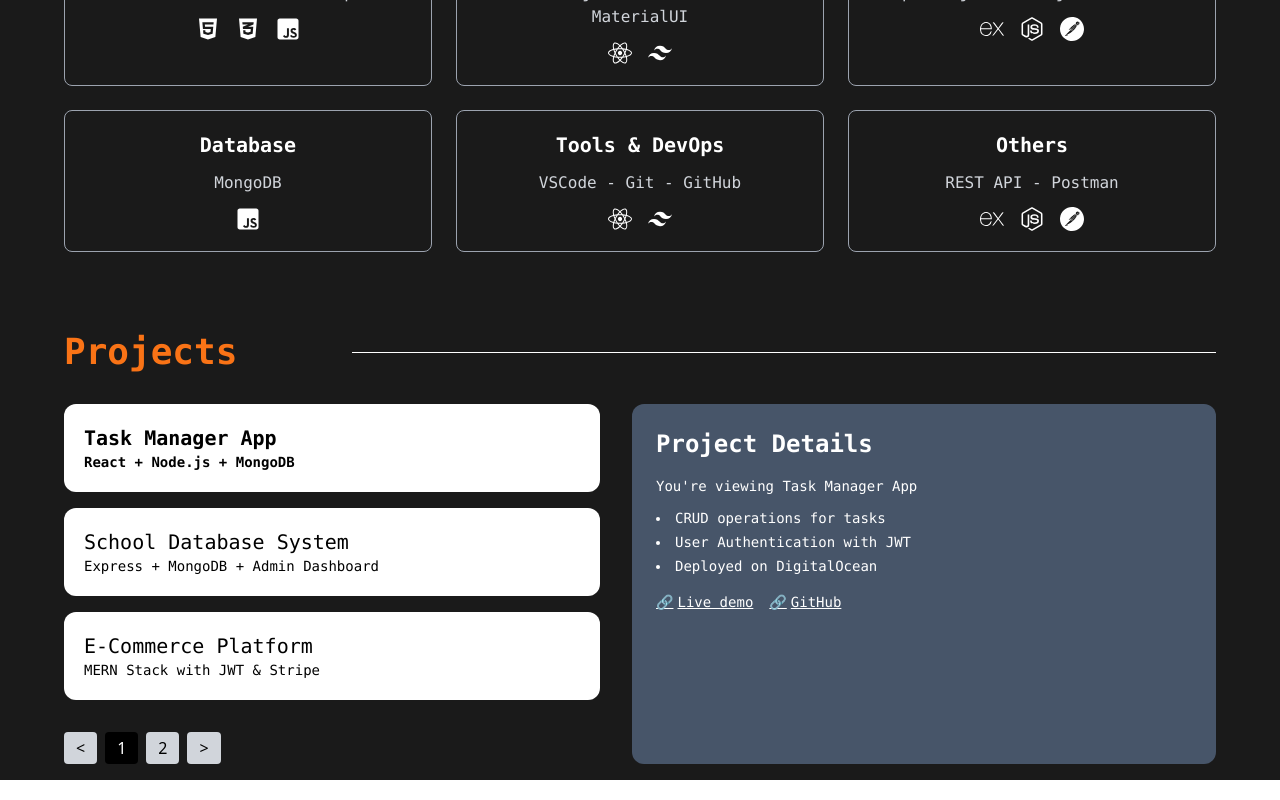
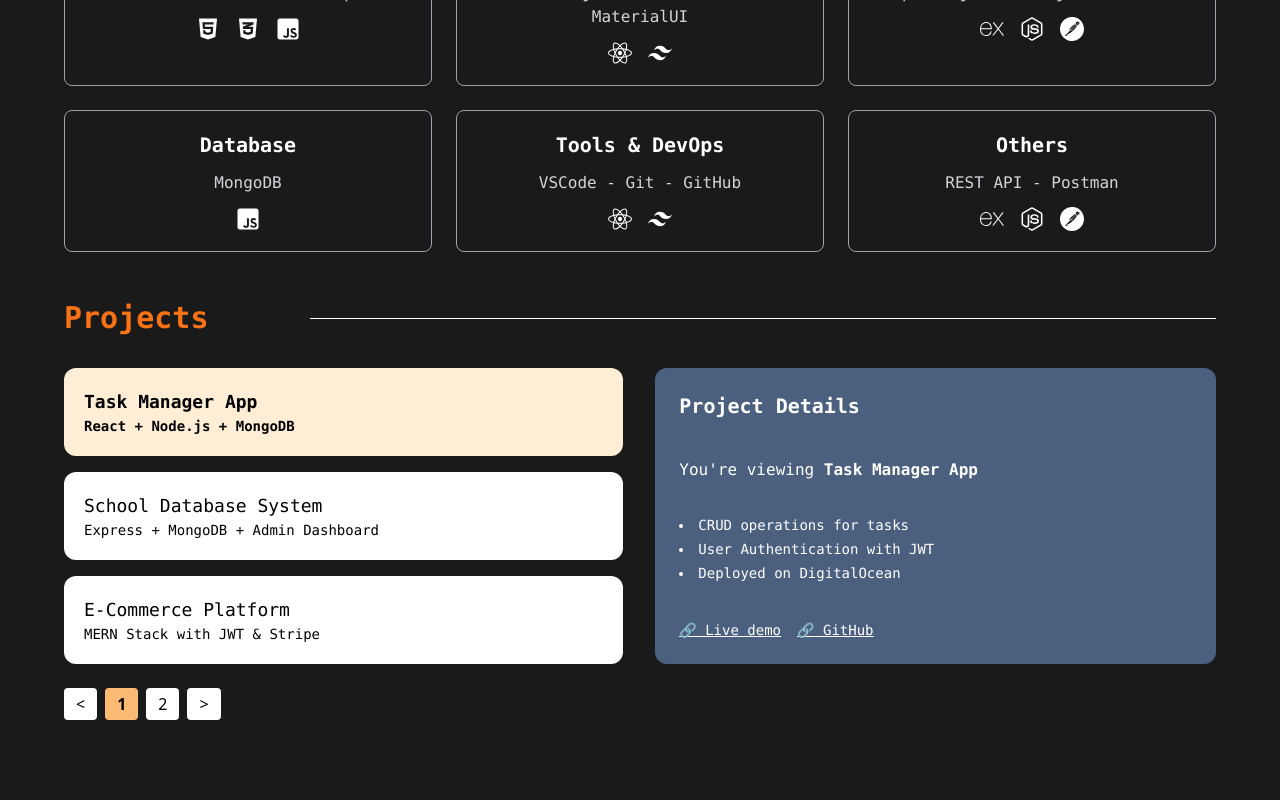
Before and after one commit to ThurainDev/my-portfolio, a React (Vite) app: page / in a window 1280 px wide. Shown: the part 890-1690 px from the top of the page. Built offline with nearby package versions, Linux system fonts and the light colour scheme.

Commit message:
project sections

```diff
--- a/src/components/Projects.jsx
+++ b/src/components/Projects.jsx
@@ -1,63 +1,74 @@
-import React, { useState } from 'react';
+import React, { useState } from "react";
 
 const projectPages = [
   [
     {
-      title: 'Task Manager App',
-      stack: 'React + Node.js + MongoDB',
+      title: "Task Manager App",
+      stack: "React + Node.js + MongoDB",
       details: [
-        'CRUD operations for tasks',
-        'User Authentication with JWT',
-        'Deployed on DigitalOcean',
+        "CRUD operations for tasks",
+        "User Authentication with JWT",
+        "Deployed on DigitalOcean",
       ],
-      demo: '#',
-      github: '#',
+      demo: "#",
+      github: "#",
     },
     {
-      title: 'School Database System',
-      stack: 'Express + MongoDB + Admin Dashboard',
+      title: "School Database System",
+      stack: "Express + MongoDB + Admin Dashboard",
       details: [
-        'Student records management',
-        'Role-based access control',
-        'Admin panel for insights',
+        "Manage student records with roles",
+        "Admin access with edit/delete rights",
+        "MongoDB Aggregation for reporting",
       ],
-      demo: '#',
-      github: '#',
+      demo: "#",
+      github: "#",
     },
     {
-      title: 'E-Commerce Platform',
-      stack: 'MERN Stack with JWT & Stripe',
+      title: "E-Commerce Platform",
+      stack: "MERN Stack with JWT & Stripe",
       details: [
-        'Product listing & cart system',
-        'Secure checkout with Stripe',
-        'JWT-based login',
+        "User Cart & Checkout",
+        "JWT session handling",
+        "Stripe integration for secure payment",
       ],
-      demo: '#',
-      github: '#',
+      demo: "#",
+      github: "#",
     },
   ],
   [
     {
-      title: 'Job Board System',
-      stack: 'React + Express + MongoDB',
+      title: "Job Board System",
+      stack: "React + Express + MongoDB",
       details: [
-        'Job posting & application',
-        'Admin moderation',
-        'Pagination & filtering',
+        "Post and apply for jobs",
+        "Admin dashboard for job control",
+        "Filter jobs by tags and location",
       ],
-      demo: '#',
-      github: '#',
+      demo: "#",
+      github: "#",
     },
     {
-      title: 'Social Media App',
-      stack: 'React + Firebase',
+      title: "Social Media App",
+      stack: "React + Firebase",
       details: [
-        'Real-time chat system',
-        'Follow & like features',
-        'Media uploads',
+        "Post updates, images, and likes",
+        "Live chat with WebSocket",
+        "Auth with Firebase Auth",
       ],
-      demo: '#',
-      github: '#',
+      demo: "#",
+      github: "#",
+    },
+    {
+      title: "Social Media App",
+      stack: "React + Firebase",
+      details: [
+        "Post updates, images, and likes",
+        "Live chat with WebSocket",
+        "Auth with Firebase Auth",
+      ],
+      demo: "#",
+      github: "#",
     },
   ],
 ];
@@ -70,40 +81,71 @@ const Projects = () => {
   const selected = projects[selectedIndex];
 
   return (
-    <section className="bg-theme-color text-white px-4 pt-8 pb-4">
+    <section className="px-4 pb-20 text-white bg-theme-color">
       <div className="max-w-6xl mx-auto">
-        {/* Title */}
-        <div className="flex items-center mb-8">
-          <h2 className="w-1/2 md:w-1/4 text-3xl md:text-4xl font-bold text-orange-500 font-mono">
+        {/* Title with Responsive Line */}
+        <div className="flex items-center gap-4 mb-8">
+          <h2 className="text-3xl font-bold text-orange-500 font-mono flex-shrink-0 w-[40%] sm:w-[25%] lg:w-[20%]">
             Projects
           </h2>
-          <div className="w-1/2 md:w-3/4 h-px bg-white" />
+          <div className="border-t border-white w-[60%] sm:w-[75%] lg:w-[80%]"></div>
         </div>
 
-        <div className="flex flex-col lg:flex-row gap-8">
+        {/* Project List + Details */}
+        <div className="flex flex-col lg:flex-row gap-8 mb-6">
           {/* Project List */}
-          <div className="flex-1 space-y-4">
+          <div className="w-full lg:w-1/2 flex flex-col gap-4">
             {projects.map((proj, i) => (
               <div
                 key={i}
-                className={`cursor-pointer p-5 rounded-xl bg-white text-black transition-all hover:bg-orange-200 ${
-                  i === selectedIndex ? 'bg-orange-100 font-bold' : ''
+                className={`cursor-pointer p-5 rounded-xl transition font-mono ${
+                  i === selectedIndex
+                    ? "bg-orange-100 text-black font-bold"
+                    : "bg-white text-black hover:bg-orange-300"
                 }`}
                 onClick={() => setSelectedIndex(i)}
               >
-                <h3 className="text-xl font-mono">{proj.title}</h3>
-                <p className="text-sm font-mono">{proj.stack}</p>
+                <h3 className="text-lg">{proj.title}</h3>
+                <p className="text-sm">{proj.stack}</p>
               </div>
             ))}
-            {/* Pagination */}
-            <div className="flex gap-2 pt-4">
+          </div>
+
+          {/* Project Details */}
+          <div className="w-full lg:w-1/2 bg-blue-theme p-6 rounded-xl text-white font-mono flex flex-col justify-between">
+            <h3 className="text-xl font-bold mb-4">Project Details</h3>
+            <p className="mb-3">
+              You're viewing <strong>{selected.title}</strong>
+            </p>
+            <ul className="list-disc list-inside space-y-1 mb-4 text-sm">
+              {selected.details.map((point, i) => (
+                <li key={i}>{point}</li>
+              ))}
+            </ul>
+            <div className="flex gap-4 text-sm underline">
+              <a href={selected.demo} target="_blank" rel="noopener noreferrer">
+                🔗 Live demo
+              </a>
+              <a
+                href={selected.github}
+                target="_blank"
+                rel="noopener noreferrer"
+              >
+                🔗 GitHub
+              </a>
+            </div>
+          </div>
+        </div>
+
+        {/* Pagination - no background, left aligned */}
+        <div className="flex gap-2">
           <button
-                className="px-3 py-1 rounded bg-gray-300 text-black"
+            className="px-3 py-1 bg-white text-black rounded hover:bg-orange-200"
             onClick={() => setPageIndex((prev) => Math.max(0, prev - 1))}
           >
-                {'<'}
+            {"<"}
           </button>
-              {[...Array(projectPages.length)].map((_, idx) => (
+          {projectPages.map((_, idx) => (
             <button
               key={idx}
               onClick={() => {
@@ -111,41 +153,24 @@ const Projects = () => {
                 setSelectedIndex(0);
               }}
               className={`px-3 py-1 rounded ${
-                    idx === pageIndex ? 'bg-black text-white' : 'bg-gray-300 text-black'
+                idx === pageIndex
+                  ? "bg-orange-300 text-black font-bold"
+                  : "bg-white text-black hover:bg-orange-200"
               }`}
             >
               {idx + 1}
             </button>
           ))}
           <button
-                className="px-3 py-1 rounded bg-gray-300 text-black"
+            className="px-3 py-1 bg-white text-black rounded hover:bg-orange-200"
             onClick={() =>
-                  setPageIndex((prev) => Math.min(projectPages.length - 1, prev + 1))
+              setPageIndex((prev) =>
+                Math.min(projectPages.length - 1, prev + 1)
+              )
             }
           >
-                {'>'}
+            {">"}
           </button>
-            </div>
-          </div>
-
-          {/* Project Details */}
-          <div className="flex-1 bg-slate-600 p-6 rounded-xl">
-            <h3 className="text-2xl font-bold font-mono mb-4">Project Details</h3>
-            <p className="mb-3 font-mono text-sm">You're viewing {selected.title}</p>
-            <ul className="list-disc list-inside space-y-1 text-sm font-mono mb-4">
-              {selected.details.map((point, i) => (
-                <li key={i}>{point}</li>
-              ))}
-            </ul>
-            <div className="flex gap-4 text-sm font-mono">
-              <a href={selected.demo} className="underline flex gap-1 items-center" target="_blank">
-                <span>🔗</span> Live demo
-              </a>
-              <a href={selected.github} className="underline flex gap-1 items-center" target="_blank">
-                <span>🔗</span> GitHub
-              </a>
-            </div>
-          </div>
         </div>
       </div>
     </section>
--- a/tailwind.config.js
+++ b/tailwind.config.js
@@ -10,6 +10,7 @@ export default {
         'theme-color' : '#1A1A1A',
         'secondary-theme' : '#FE7F0F',
         'primary-theme' : '#F2F2F2',
+        'blue-theme' : '#4B607F',
       }
     },
   },
```
Lines whose indentation alone changed are shown as unchanged.
